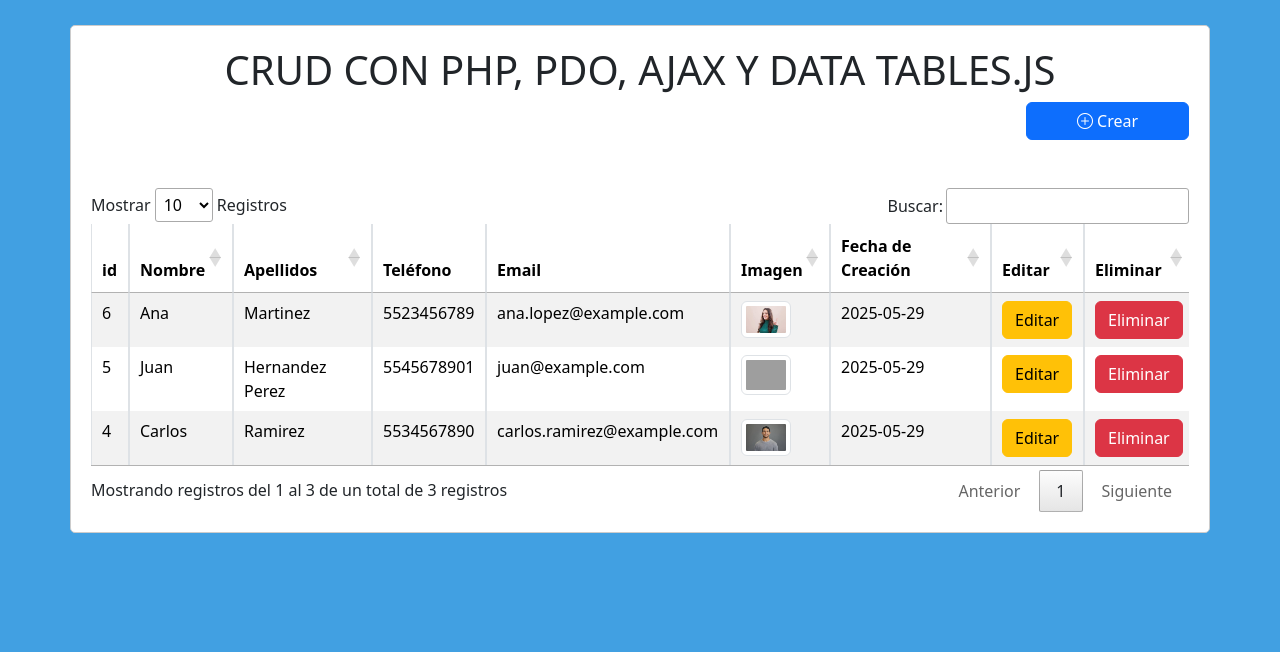
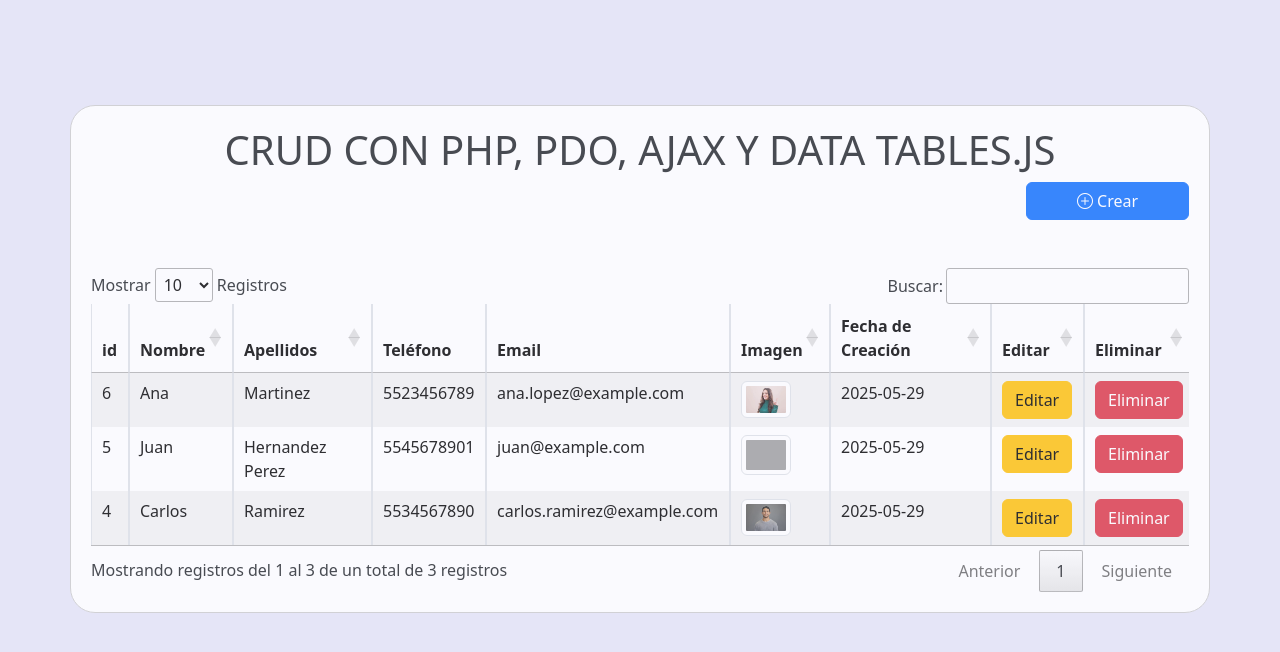
Before and after one commit to JoseAque/CRUD, a PHP site: page / in a window 1280 px wide. Shown: the top 652 px of the page. Run offline with PHP 8.4, Linux system fonts and the light colour scheme; data comes from the database, SQL or seed files in the repository; some libraries are stand-ins or nearby versions; grey boxes are pictures that could not be loaded.

Commit message:
Fondo actualizado

```diff
--- a/css/styles.css
+++ b/css/styles.css
@@ -1,14 +1,17 @@
+
 body{
-    margin: 0;
-    padding: 0;
-    background-color: #41a0e2 ;
+padding-top: 80px;
+background-color: #e5e5f7;
+opacity: 0.8;
+background-image:  radial-gradient(#444cf7 0.5px, transparent 0.5px), radial-gradient(#444cf7 0.5px, #e5e5f7 0.5px);
+background-size: 20px 20px;
+background-position: 0 0,10px 10px;
 }
-
-.fondo{
-    width: 1270px;
-    padding: 20px;
-    background-color: #fff;
-    border: 1px solid #ccc;
-    border-radius: 5px;
-    margin-top: 25px;
+.fondo {
+  width: 1270px;
+  padding: 20px;
+  background-color: #fff;
+  border: 1px solid #ccc;
+  border-radius: 25px;
+  margin-top: 25px;
 }
```
